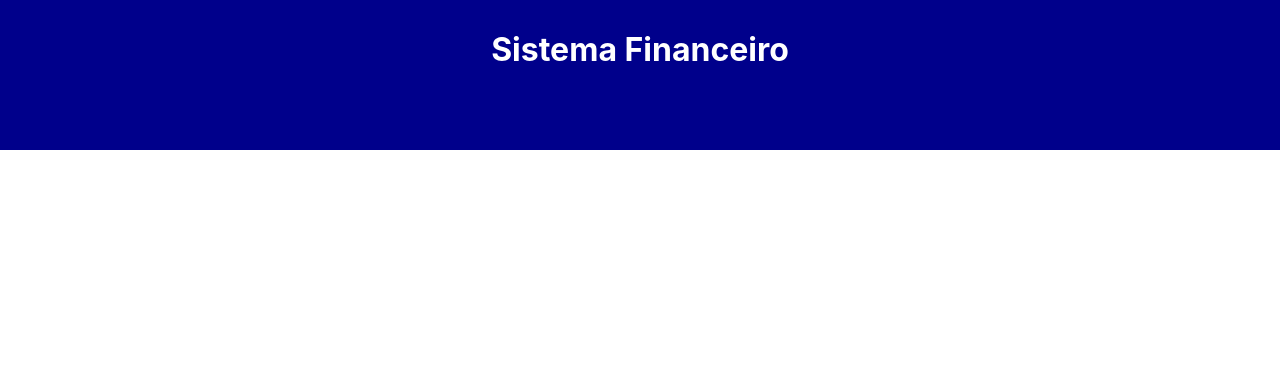
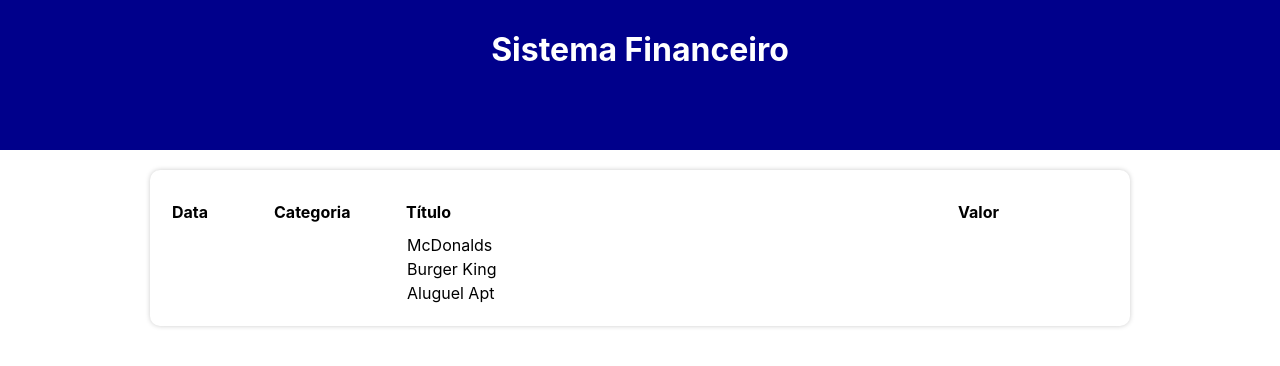
Before and after one commit to GSalustrianoSouza/Gestor-Financeiro, a React (Create React App) app: page / in a window 1280 px wide. Shown: the top 366 px of the page. Built offline with nearby package versions, Linux system fonts and the light colour scheme.

Commit message:
Fix: Amostra de informações no mês

```diff
--- a/src/App.tsx
+++ b/src/App.tsx
@@ -5,6 +5,7 @@
 import { categories } from './data/categories';
 import { items } from './data/items';
 import { getCurrentMonth, filterListByMonth } from './helpers/dateFilter';
+import { TableArea } from './components/TableArea';
 
 
 const App = () => {
@@ -28,7 +29,8 @@
 
         {/* Área de Inserção */}
 
-        {/* Tabela de Itens */}
+        <TableArea list={filteredList}/>
+
 
       </C.Body>
     </C.Container>
--- /dev/null
+++ b/src/components/TableArea/index.tsx
@@ -0,0 +1,32 @@
+import * as C from './styles';
+import { Item } from '../../types/Item'
+
+type Props = {
+    list: Item[]
+}
+
+export const TableArea = ({ list }: Props) => {
+    return (
+        <C.Table>
+            <thead>
+                <tr>
+                    <C.TableHeadColumn width={100}>Data</C.TableHeadColumn>
+                    <C.TableHeadColumn width={130}>Categoria</C.TableHeadColumn>
+                    <C.TableHeadColumn>Título</C.TableHeadColumn>
+                    <C.TableHeadColumn width={150}>Valor</C.TableHeadColumn>
+
+                </tr>
+            </thead>
+            <tbody>
+                {list.map((item, index)=>(
+                    <tr key={index}>
+                        <td></td>
+                        <td></td>
+                        <td>{item.title}</td>
+                        <td></td>
+                    </tr>
+                ))}
+            </tbody>
+        </C.Table>
+    );
+}
--- /dev/null
+++ b/src/components/TableArea/styles.ts
@@ -0,0 +1,16 @@
+import styled from 'styled-components';
+
+export const Table = styled.table`
+    width: 100%;
+    background-color: #fff;
+    padding: 20px;
+    box-shadow: 0px 0px 5px #CCC;
+    border-radius: 10px;
+    margin-top: 20px;
+`;
+
+export const TableHeadColumn = styled.th<{ width?: number }>`
+    width: ${props => props.width ? `${props.width}px` : 'auto'};
+    padding: 10px 0;
+    text-align: left;
+`;
--- a/src/data/items.ts
+++ b/src/data/items.ts
@@ -1,8 +1,8 @@
 import { Item } from '../types/Item';
 
 export const items: Item[] = [
-    { date: new Date(2022, 5, 23), category: 'food', title: 'McDonalds', value: 32.12 },
-    { date: new Date(2022, 5, 23), category: 'food', title: 'BurgerKing', value: 28 },
-    { date: new Date(2022, 5, 24), category: 'rent', title: 'Aluguel', value: 800 },
-    { date: new Date(2022, 6, 4), category: 'salary', title: 'Salário', value: 4500 },
+    { date: new Date(2022, 6, 15), category: 'food', title: 'McDonalds', value: 32.12 },
+    { date: new Date(2022, 6, 15), category: 'food', title: 'Burger King', value: 28 },
+    { date: new Date(2022, 6, 16), category: 'rent', title: 'Aluguel Apt', value: 800 },
+    { date: new Date(2022, 5, 18), category: 'salary', title: 'Salário Acme', value: 4500 },
 ];
```
